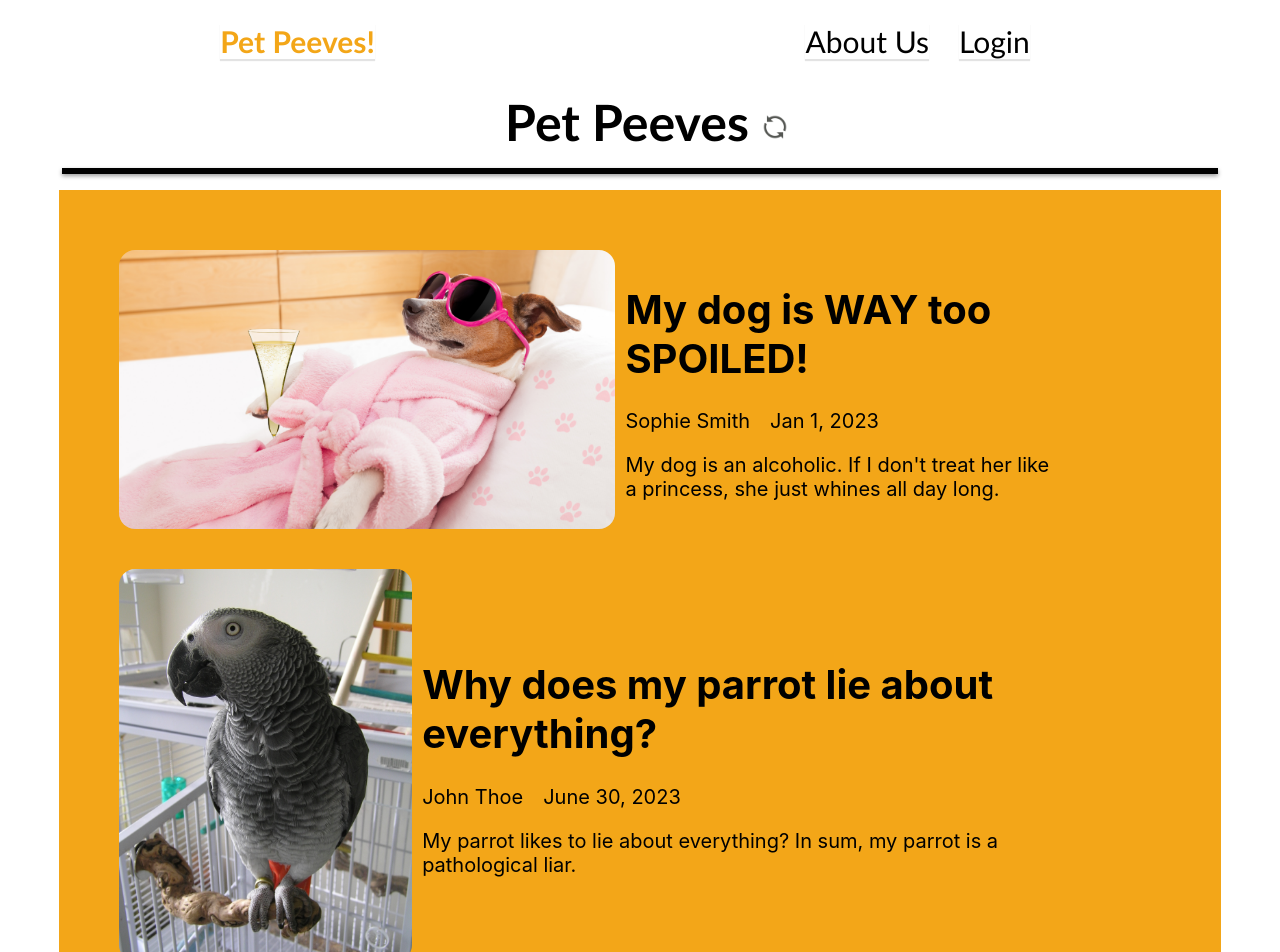
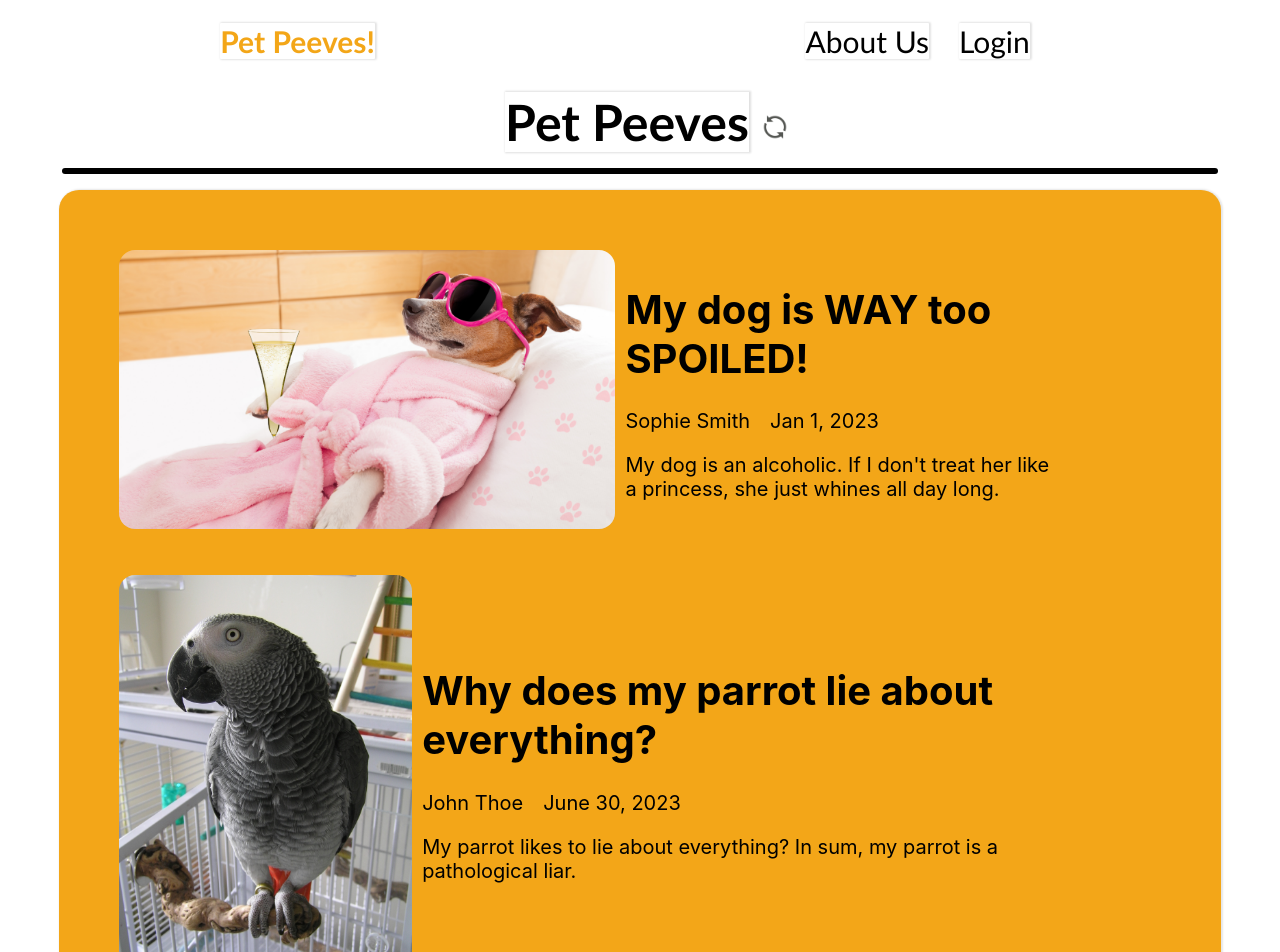
Before and after one commit to DaviZCodes/pet-peeves-blog, a React (Vite) app in the folder frontend/: page / in a window 1280 px wide. Shown: the top 952 px of the page. Built offline with nearby package versions, Linux system fonts and the light colour scheme; no server answers.

Commit message:
scss changes

```diff
--- a/frontend/src/components/Home/Home.scss
+++ b/frontend/src/components/Home/Home.scss
@@ -9,6 +9,7 @@
         text-align: center;
         padding: 0px;
         margin: 0px 0px;
+        box-shadow: 1px 0.1px 2px 1px rgba(0, 0, 0, 0.13);
         transition: color 0.36s ease-in-out;
 
         &:hover {
@@ -49,7 +50,7 @@
         width: 90%;
         margin: 16px auto;
         padding: 2px;
-        box-shadow: 0 2px 4px rgba(0, 0, 0, 0.4);
+        border-radius: 10px;
         transition: background-color 0.36s ease-in-out;
 
         &:hover {
@@ -66,6 +67,8 @@
         padding: 50px;
         margin: 0 auto;
         background-color: $background-color;
+        border-radius: 20px;
+        box-shadow: 1px 0.1px 2px 1px rgba(0, 0, 1, 0.1);
 
         @media (max-width: 1000px){
             padding: 20px;
@@ -82,7 +85,7 @@
         align-items: center;
         grid-template-columns: 0.9fr 1.2fr;
         gap: 20px;
-        margin-bottom: 20px;
+        margin-bottom: 26px;
 
         @media (max-width: 1000px){
             flex-direction: column;
--- a/frontend/src/components/NavBar/NavBar.scss
+++ b/frontend/src/components/NavBar/NavBar.scss
@@ -19,7 +19,8 @@
       font-size: clamp(15px, 4.3vw, 30px);
       font-weight: bold;
       text-shadow: 0.5px 1px 60px rgba(0, 0, 0, 0.1);
-      box-shadow: 0px 2px 1px rgba(0, 0, 0, 0.11);
+      box-shadow: 1px 0.1px 2px 1px rgba(0, 0, 1, 0.11);
+      border-radius:1px;
       font-family: $font-family;
 
       &:hover{
@@ -35,12 +36,14 @@
       text-decoration: none;
       font-size: clamp(15px, 4vw, 30px);
       margin-right: 30px;
-      box-shadow: 0px 2px 1px rgba(0, 0, 0, 0.11);
+      box-shadow: 1px 0.1px 2px 1px rgba(0, 0, 1, 0.11);
+      border-radius:1px;
       font-family: $font-family;
 
       &:hover{
         text-decoration: underline;
         text-decoration-color: $background-color;
+        box-shadow: 1px 0.1px 2px 1px rgba(0, 0, 1, 0.16);
         padding: 10px 0px;
         }
      }
@@ -53,7 +56,8 @@
       margin-right: 30px;
       font-weight: normal;
       font-family: $font-family;
-      box-shadow: 0px 2px 1px rgba(0, 0, 0, 0.11);
+      box-shadow: 1px 0.1px 2px 1px rgba(0, 0, 1, 0.11);
+      border-radius: 1px;
 
       &:hover {
         text-decoration: underline;
```
